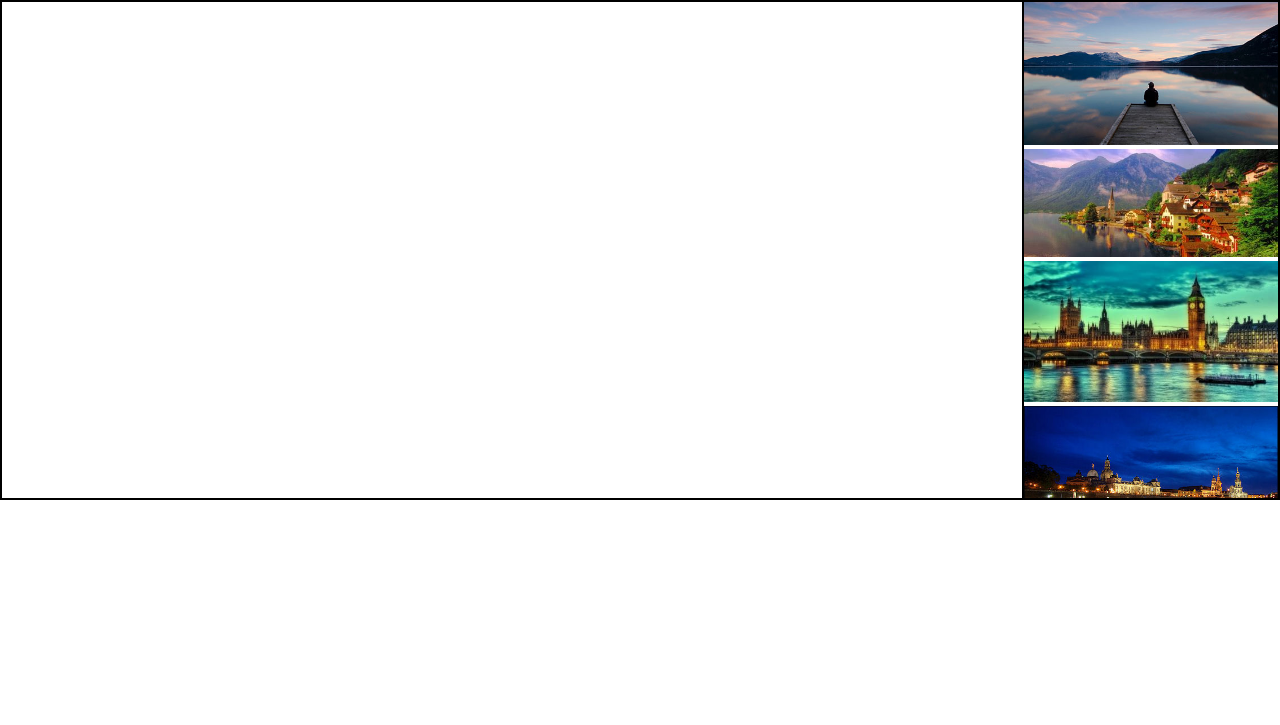
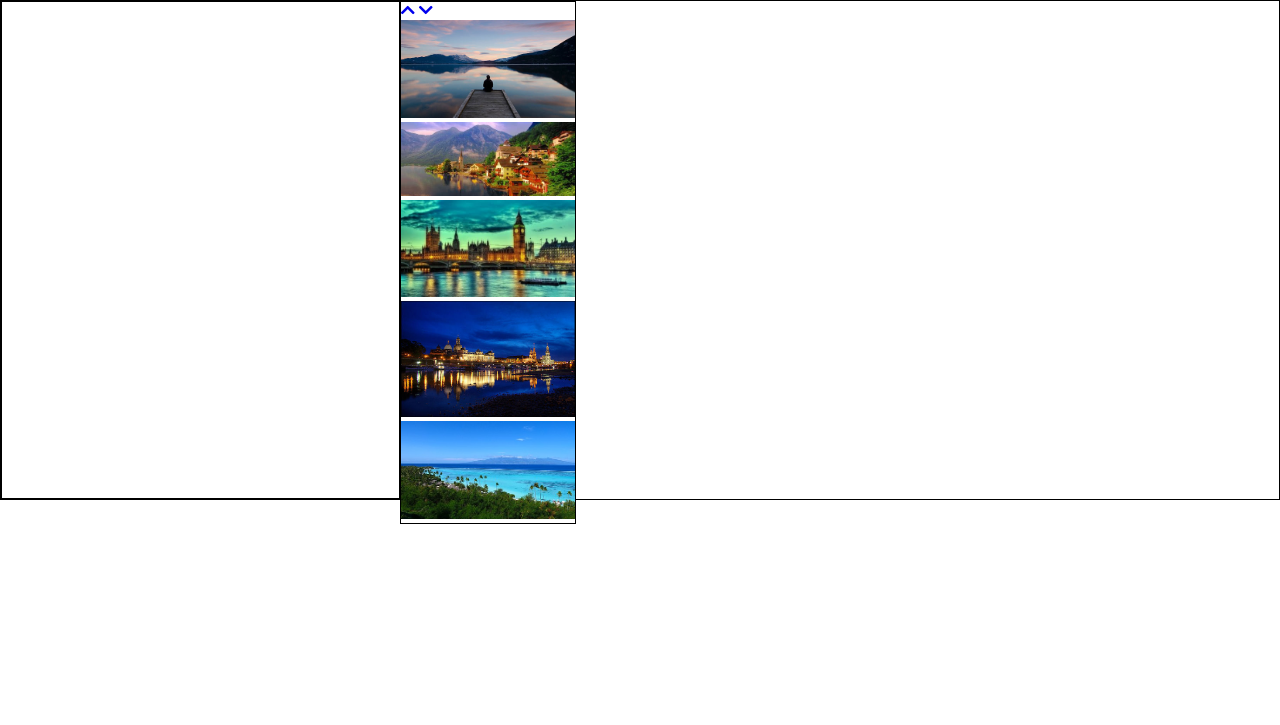
Before and after one commit to GiulianoPrimavera/js-array-carousel, a plain HTML site: page index.html in a window 1280 px wide. Drawn offline with Linux system fonts and the light colour scheme.

Commit message:
adds arrow container and arrows

```diff
--- a/index.html
+++ b/index.html
@@ -1,13 +1,16 @@
 <!DOCTYPE html>
 <html lang="en">
+
 <head>
     <meta charset="UTF-8">
     <meta http-equiv="X-UA-Compatible" content="IE=edge">
     <meta name="viewport" content="width=device-width, initial-scale=1.0">
     <title>Carousel</title>
 
+    <link rel="stylesheet" href="https://cdnjs.cloudflare.com/ajax/libs/font-awesome/5.15.3/css/all.min.css">
     <link rel="stylesheet" href="css/style.css">
 </head>
+
 <body>
 
     <main>
@@ -19,12 +22,18 @@
             </div>
 
             <!-- container della lista completa di immagini -->
-            <div class="image_list_container">
+            <div class="arrow_container">
+                <div class="image_list_container">
 
+                    <a href="#" class="arrow upward_arrow"><i class="fas fa-chevron-up"></i></a>
+
+                    <a href="#" class="arrow downward_arrow"><i class="fas fa-chevron-down"></i></a>
+                </div>
             </div>
         </div>
     </main>
 
     <script src="js/script.js"></script>
 </body>
+
 </html>
```
